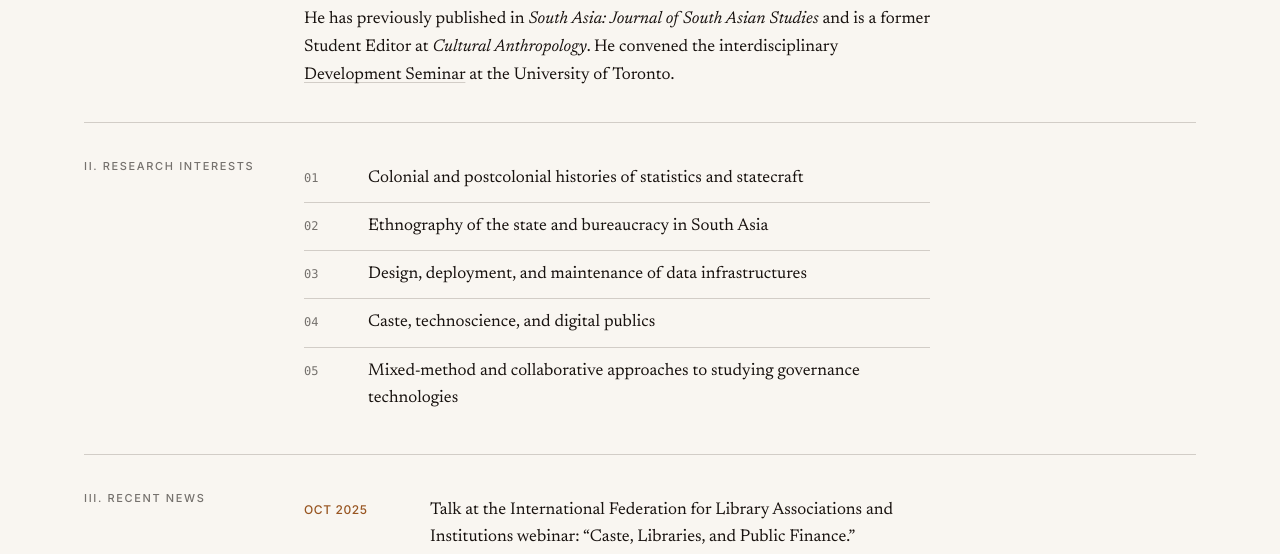
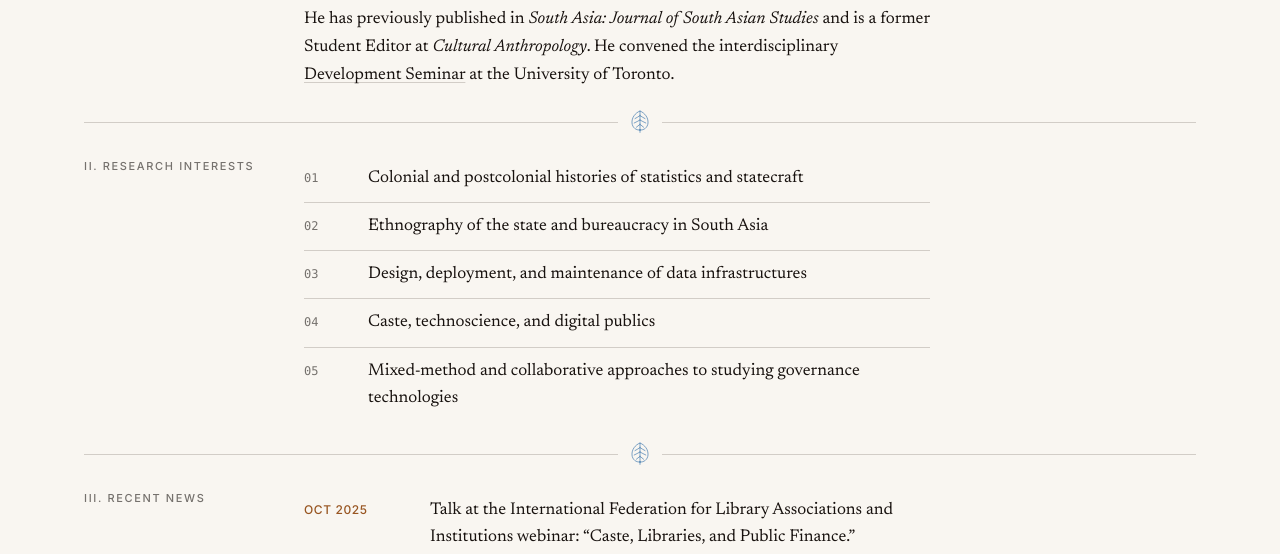
Before and after one commit to skishchampi/skishchampi.github.io, a Jekyll site: the page built from index.md, in a window 1280 px wide. Shown: the part 972-1526 px from the top of the page. Built offline with Jekyll 4.4.1, drawn with Linux system fonts in a browser that asks for light colours; some web fonts are replaced.

Commit message:
More bodhi: leaf fleurons on section dividers; favicon coloured; add wheel.svg; link Wenner-Gren grant page
- assets/img/bodhi.svg now defaults to a cobalt color so the
  favicon renders blue
- New assets/img/wheel.svg (8-spoke dharmachakra) reserved for
  later ornamental use
- Block- and thread-level dividers across the site now feature a
  small bodhi-leaf fleuron centered on the hairline rule, in
  Ambedkarite cobalt — using CSS mask so the SVG colors come from
  theme tokens
- Wenner-Gren mention on Research page links to the grant record

Co-Authored-By: Claude Opus 4.7 (1M context) <noreply@anthropic.com>

```diff
--- a/assets/css/style.css
+++ b/assets/css/style.css
@@ -278,8 +278,34 @@ main pre code { background: none; padding: 0; }
   gap: 40px;
   padding: 32px 0;
   border-top: 1px solid var(--rule);
+  position: relative;
 }
 .block:last-of-type { border-bottom: 1px solid var(--rule); }
+.block:not(:first-of-type)::before {
+  content: '';
+  position: absolute;
+  top: -1px;
+  left: 50%;
+  transform: translateX(-50%);
+  width: 44px;
+  height: 2px;
+  background: var(--paper);
+  z-index: 1;
+}
+.block:not(:first-of-type)::after {
+  content: '';
+  position: absolute;
+  top: -18px;
+  left: 50%;
+  transform: translateX(-50%);
+  width: 26px;
+  height: 32px;
+  background-color: var(--accent-blue);
+  -webkit-mask: url('/assets/img/bodhi.svg') no-repeat center / contain;
+  mask: url('/assets/img/bodhi.svg') no-repeat center / contain;
+  opacity: 0.85;
+  z-index: 2;
+}
 .block .label {
   font: 500 11px/1.3 var(--sans);
   letter-spacing: 0.15em; text-transform: uppercase;
@@ -726,8 +752,34 @@ footer.site .ornament svg {
   margin: 32px 0;
   padding: 32px 0;
   border-top: 1px solid var(--rule);
+  position: relative;
 }
 .thread:last-of-type { border-bottom: 1px solid var(--rule); }
+.thread::before {
+  content: '';
+  position: absolute;
+  top: -1px;
+  left: 50%;
+  transform: translateX(-50%);
+  width: 44px;
+  height: 2px;
+  background: var(--paper);
+  z-index: 1;
+}
+.thread::after {
+  content: '';
+  position: absolute;
+  top: -18px;
+  left: 50%;
+  transform: translateX(-50%);
+  width: 26px;
+  height: 32px;
+  background-color: var(--accent-blue);
+  -webkit-mask: url('/assets/img/bodhi.svg') no-repeat center / contain;
+  mask: url('/assets/img/bodhi.svg') no-repeat center / contain;
+  opacity: 0.85;
+  z-index: 2;
+}
 .thread h3 {
   font: 500 italic 1.5rem/1.25 var(--serif);
   color: var(--ink);
```
Also changed, not shown: research.md (+1 -1 lines), assets/img/bodhi.svg, assets/img/wheel.svg (added).
